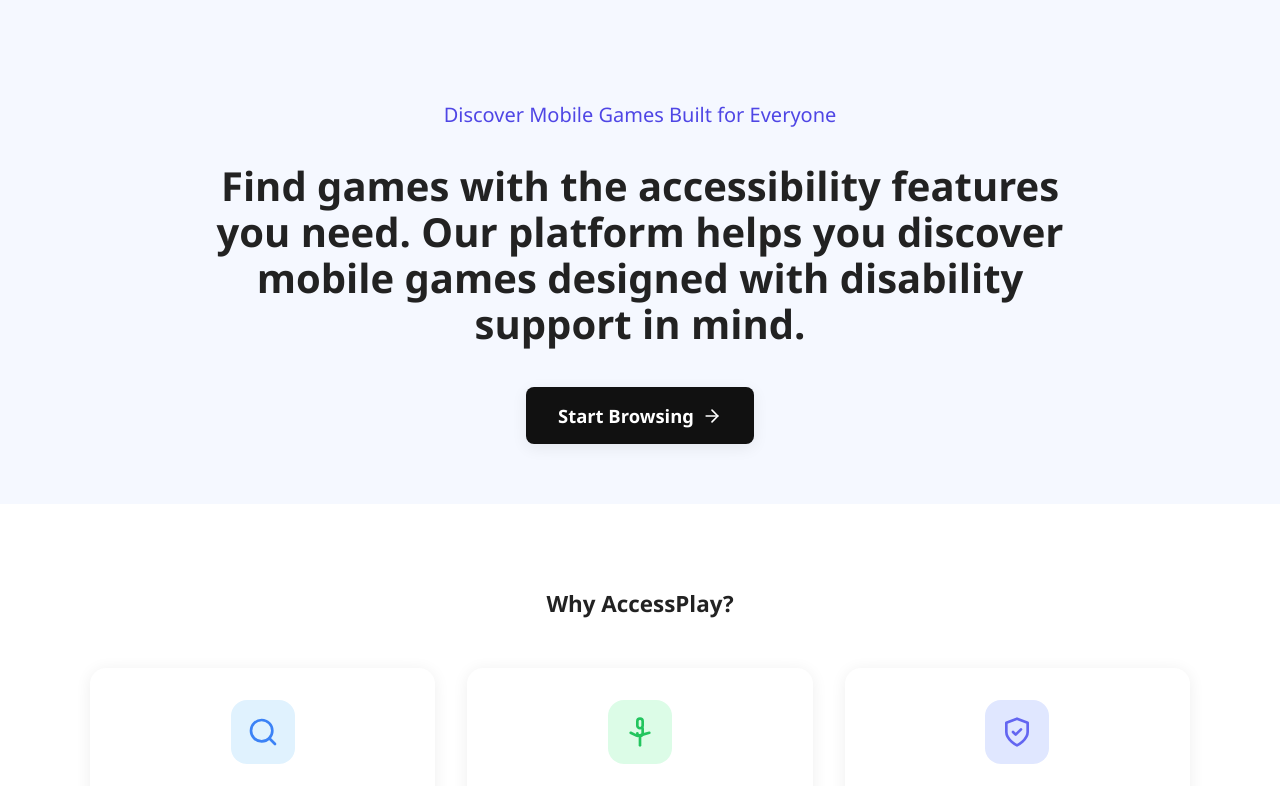
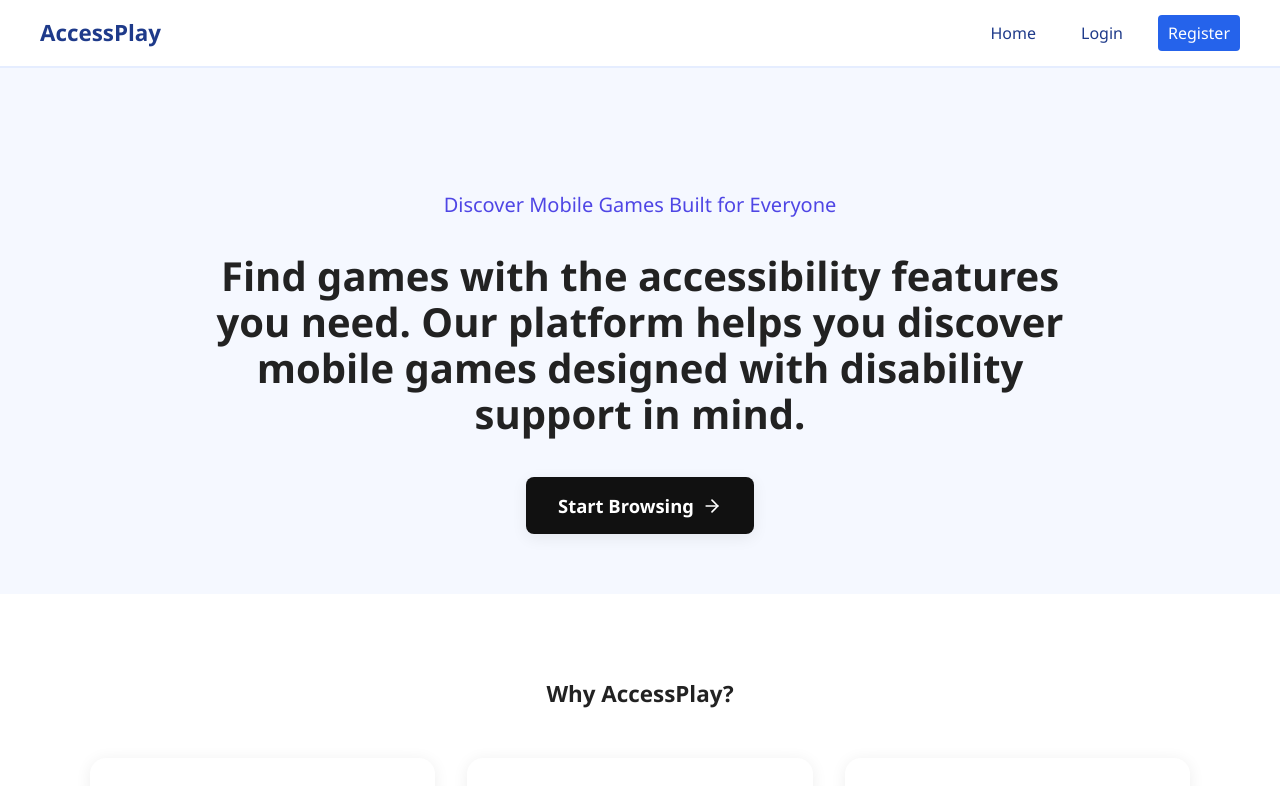
Before and after one commit to Coleybluebird07/AccessPlay-CU, a React (Vite) app in the folder vite-project/: page / in a window 1280 px wide. Shown: the top 786 px of the page. Built offline with nearby package versions, Linux system fonts and the light colour scheme.

Commit message:
Navbar fully funtional with styling done

```diff
--- a/vite-project/src/App.jsx
+++ b/vite-project/src/App.jsx
@@ -5,14 +5,30 @@
 import LoginPage from './components/LoginPage/LoginPage';
 import RegisterPage from './components/LoginPage/ResgisterPage';
 import './landing-page.css';
+import './navbar.css';
 
 export default function App() {
-  if (window.location.pathname === '/register') {
-    return <RegisterPage />;
-  }
-  if (window.location.pathname === '/login') {
-    return <LoginPage />;
-  }
-  // Default to login page .
-  return <LandingPage />;
+  const path = window.location.pathname;
+
+  return (
+    <>
+    <div className="navbar">
+      <a href="/" className="nav-logo">AccessPlay</a>
+
+      <div className="nav-links">
+        <a href="/">Home</a>
+        <a href="/login">Login</a>
+        <a href="/register" className="nav-button">Register</a>
+      </div>
+    </div>
+
+    <div className= "page-wrapper">
+      {path === "/register" && <RegisterPage />}
+      {path === "/login" && <LoginPage />}
+      {path === "/" && <LandingPage />}
+
+    </div>
+
+  </>
+ );
 }
--- /dev/null
+++ b/vite-project/src/navbar.css
@@ -0,0 +1,55 @@
+.navbar {
+  background-color: #ffffff;
+  border-bottom: 2px solid #e5edff;
+  padding: 15px 40px;
+  display: flex;
+  justify-content: space-between;
+  align-items: center;
+  position: fixed;
+  top: 0;
+  width: 100%;
+  z-index: 100;
+  box-sizing: border-box;
+}
+
+.nav-logo {
+  font-size: 1.4rem;
+  font-weight: bold;
+  color: #1e3a8a;
+  text-decoration: none;
+}
+
+.nav-links {
+  display: flex;
+  align-items: center;
+  gap: 25px;
+}
+
+.nav-links a {
+  text-decoration: none;
+  font-weight: 500;
+  color: #1e3a8a;
+  padding: 6px 10px;
+  border-radius: 4px;
+}
+
+.nav-links a:hover {
+  background: #f0f5ff;
+  color: #3b82f6;
+}
+
+.nav-button {
+  background-color: #2563eb;
+  color: white !important;
+  padding: 6px 16px;
+  border-radius: 6px;
+  font-weight: 600;
+}
+
+.nav-button:hover {
+  background-color: #1e40af;
+}
+
+.page-wrapper {
+  padding-top: 90px;
+}
```
Also changed, not shown: 1 other file (tests, documents, lock files or other folders).
